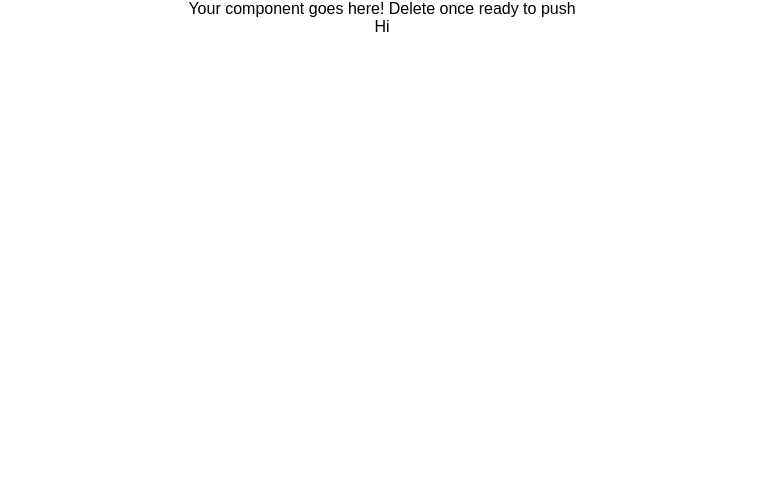
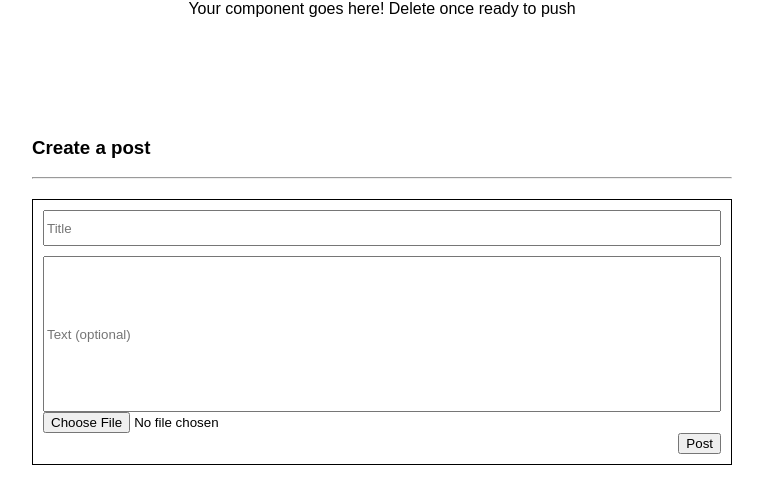
Before and after one commit to SEI-Buffleheads/Breddit-The-Better-Reddit, a React (Create React App) app: page / in a window 1280 px wide. Shown: the top 504 px of the page, without its empty margins (258-1021 px from the left). Built offline with nearby package versions, Linux system fonts and the light colour scheme.

Commit message:
create a post page basic layout looking good

```diff
--- a/src/components/CreatePost/CreatePost.css
+++ b/src/components/CreatePost/CreatePost.css
@@ -0,0 +1,54 @@
+.create-post-container {
+  margin: 0 auto;
+  padding: 100px;
+  min-width: 500px;
+  max-width: 700px;
+}
+
+.create-a-post {
+  display: flex;
+  justify-content: flex-start;
+}
+
+#line {
+
+}
+
+.post-details {
+  border: black 1px solid;
+  padding: 10px;
+  margin-top: 20px;
+}
+
+.input-flex {
+  display: flex;
+  flex-direction: column;
+  /* justify-content: space-between; */
+}
+
+#post-title {
+  min-height: 30px;
+  margin-bottom: 10px;
+}
+
+#post-text {
+  min-height: 150px;
+}
+
+.file-flex {
+  display: flex;
+  flex-direction: row;
+}
+
+#file-button {
+  justify-content: flex-start;
+}
+
+.post-button-flex {
+  display: flex;
+  flex-direction: row;
+  justify-content: flex-end;
+}
+
+#post-button {
+}
--- a/src/components/CreatePost/CreatePost.jsx
+++ b/src/components/CreatePost/CreatePost.jsx
@@ -3,7 +3,29 @@ import "./CreatePost.css"
 
 function CreatePost() {
   return (
-    <div>Hi</div>
+    <div className="create-post-container">
+
+      <h3 className="create-a-post">Create a post</h3>
+      <hr id="line"></hr>
+
+      <div className="post-details">
+        <div className="input-flex">
+          <input type="text" id="post-title" placeholder="Title"/>
+          <input type="text" id="post-text" placeholder="Text (optional)" />
+        </div>
+
+        <div className="file-flex">
+          <form action="/url" method="GET">
+            <input type="file" id="file-button"/>
+          </form>
+        </div>
+
+        <div className="post-button-flex">
+          <button id="post-button">Post</button>
+        </div>
+      </div>
+
+    </div>
     )
   }
 
```
